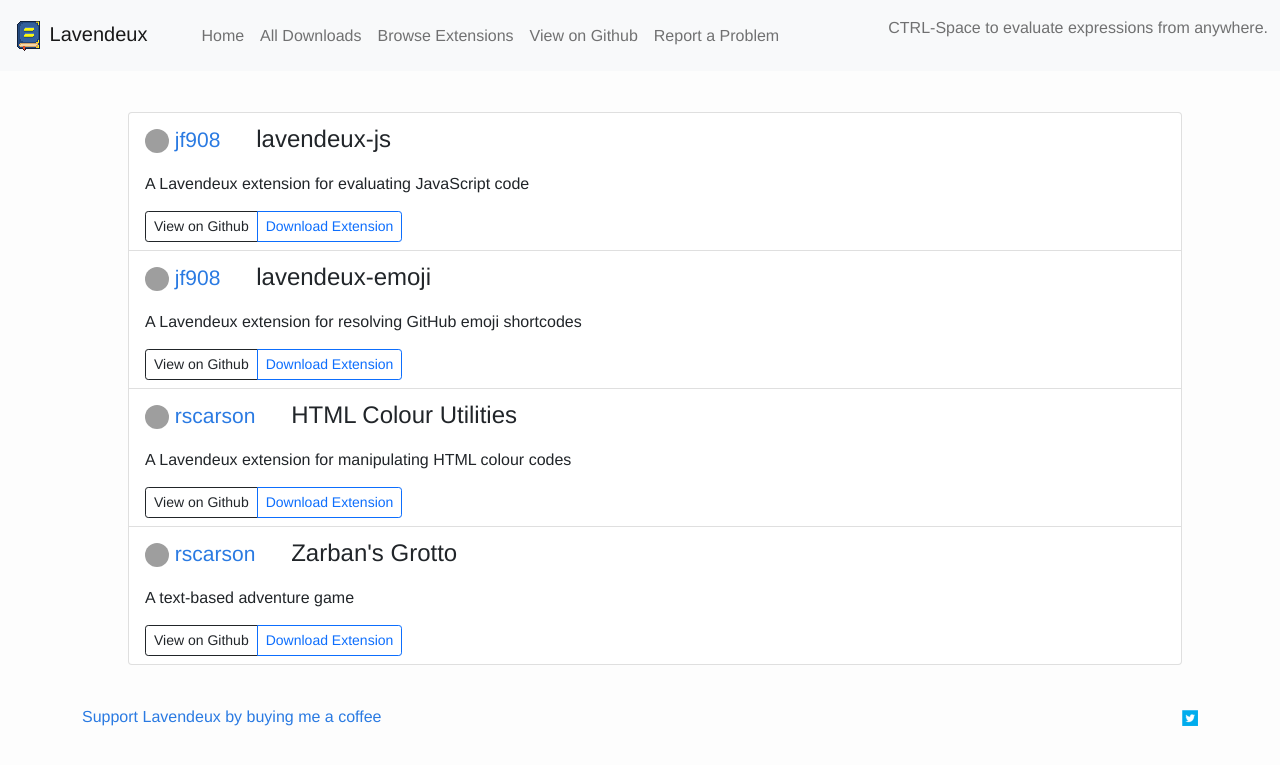
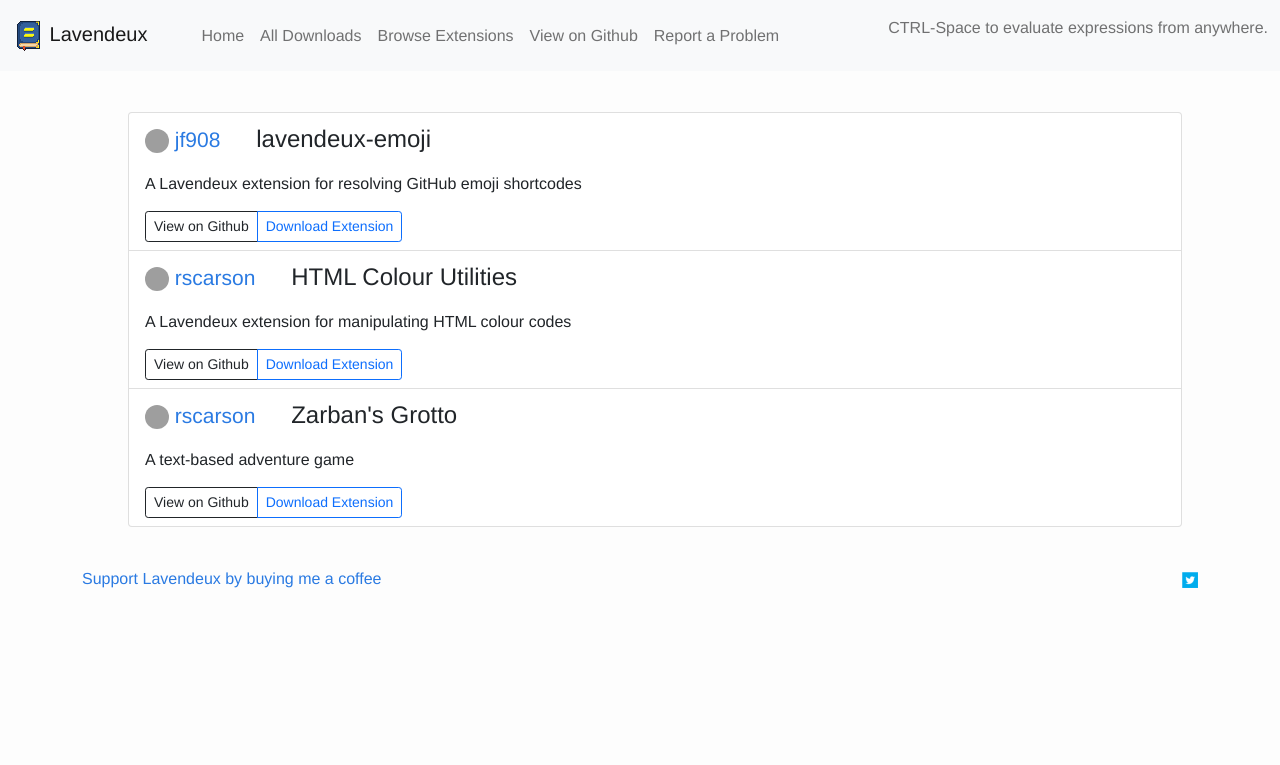
Before and after one commit to rscarson/rscarson.github.io, a Jekyll site: the page built from extensions.html, in a window 1280 px wide. Shown: the top 765 px of the page. Built offline with Jekyll 4.4.1, drawn with Linux system fonts in a browser that asks for light colours; grey boxes are pictures that could not be loaded.

Commit message:
prep for new version

```diff
--- a/_data/extensions.json
+++ b/_data/extensions.json
@@ -1,11 +1,4 @@
 [
-	{
-		"name": "lavendeux-js",
-		"author": "jf908",
-		"description": "A Lavendeux extension for evaluating JavaScript code",
-		"github": "https://github.com/jf908/lavendeux-js",
-		"download": "https://github.com/jf908/lavendeux-js/releases/latest/download/lavendeux-js.js"
-	},
 	{
 		"name": "lavendeux-emoji",
 		"author": "jf908",
--- a/lavendeux.updater.json
+++ b/lavendeux.updater.json
@@ -1,10 +1,10 @@
 {
-    "version": "1.0.0-alpha.1",
+    "version": "0.2.0",
     "pub_date": "2024-01-11T17:10:30Z",
     "platforms": {
         "windows-x86_64": {
             "signature": "Content of app-setup.nsis.sig or app.msi.sig, depending on the chosen format",
-            "url": "https://github.com/rscarson/Lavendeux/releases/download/v1.0.0-alpha.1/lavendeux_1.0.0-alpha.1_x64_en-US.msi.zip"
+            "url": "https://github.com/rscarson/Lavendeux/releases/download/v0.2.0/lavendeux_0.2.0_x64_en-US.msi.zip"
         }
     }
 }
```
Also changed, not shown: _data/releases.json (+7 -7 lines).
